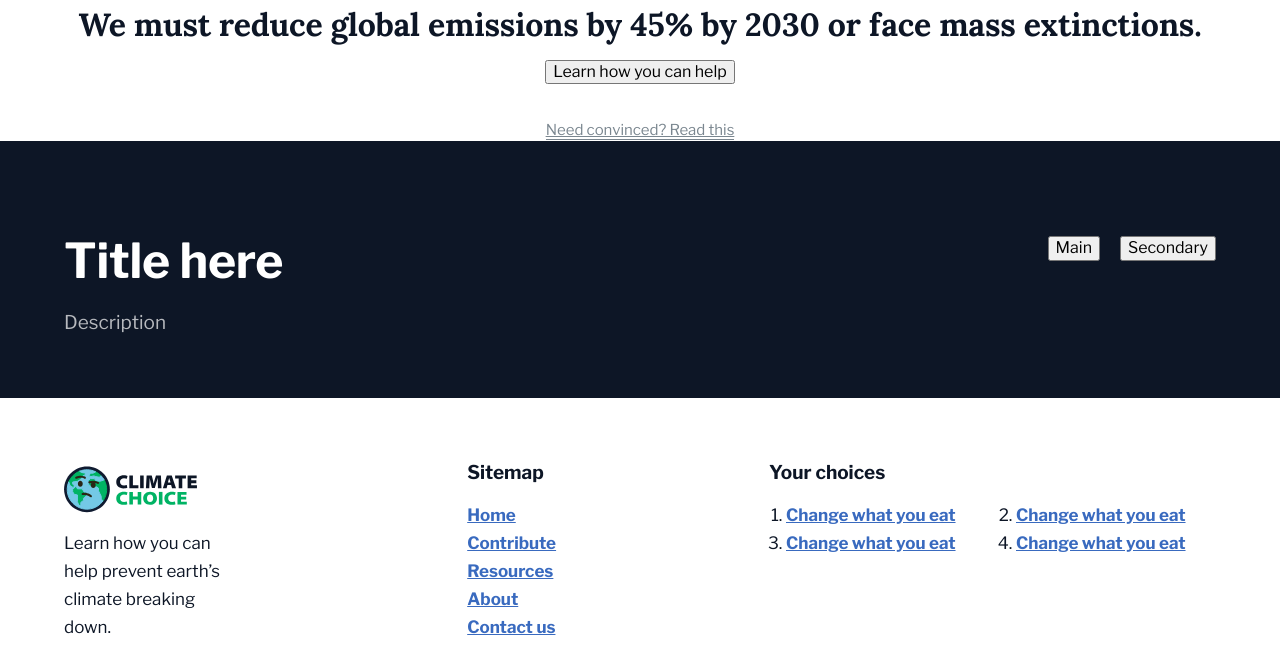
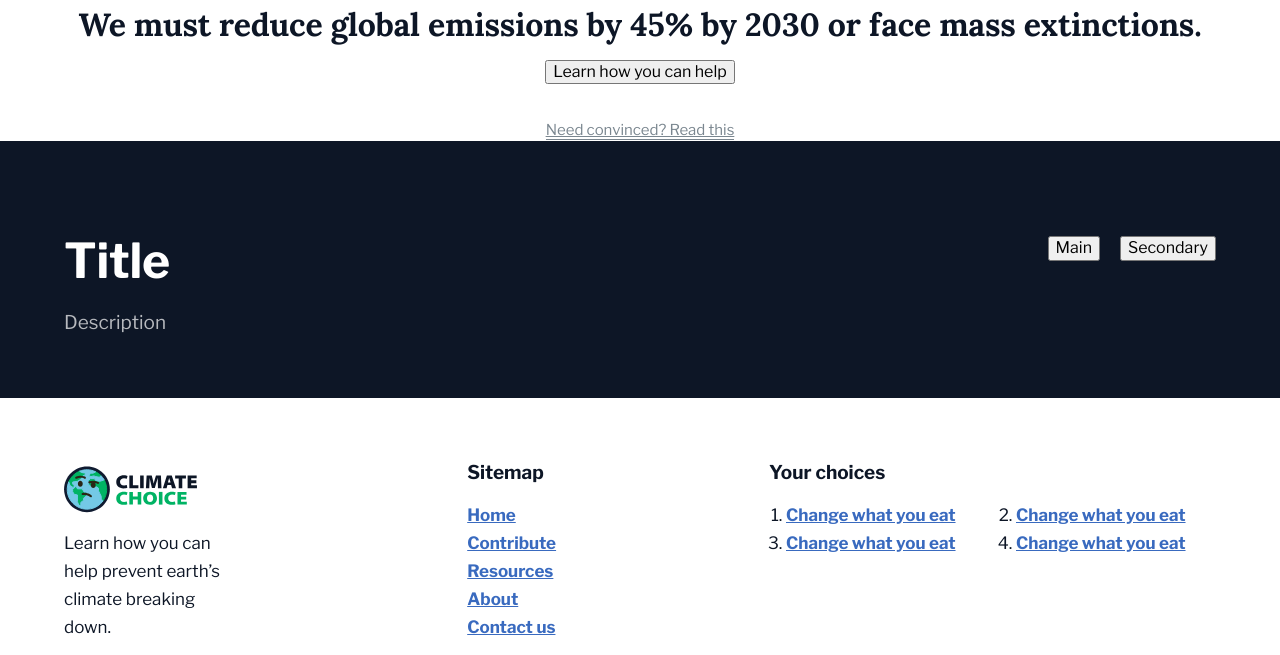
Before and after one commit to jamiefrobison/climatechoice, a Gatsby site: page / in a window 1280 px wide. Shown: the part 82-737 px from the top of the page. Built offline with nearby package versions, Linux system fonts and the light colour scheme; Gatsby itself is replaced by a stand-in of ours.

Commit message:
inital setup

```diff
--- a/src/components/FooterCta/index.js
+++ b/src/components/FooterCta/index.js
@@ -7,7 +7,7 @@ const Footer = () => (
   <footer className={Styles.container}>
     <div className={`${GlobalStyles.inner} ${Styles.ctaInner}`}>
       <div className={Styles.ctaContent}>
-        <h1 className={Styles.ctaTitle}>Title here</h1>
+        <h1 className={Styles.ctaTitle}>Title</h1>
         <p className={Styles.ctaText}>Description</p>
       </div>
       <div className={Styles.ctaActions}>
```
